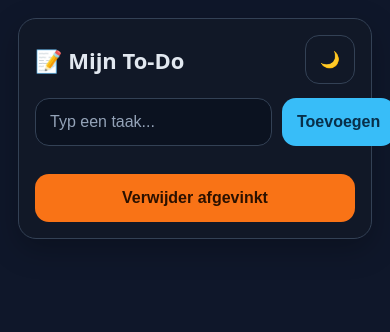
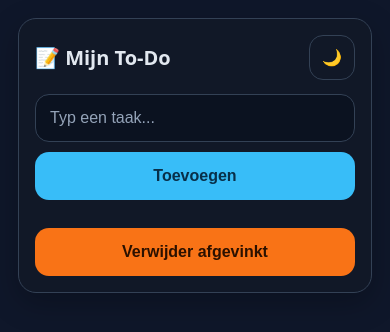
Before and after one commit to Fallenelysium/todo-app, a plain HTML site: page index.html in a window 390 px wide. Drawn offline with Linux system fonts and the light colour scheme.

Commit message:
Update style.css

```diff
--- a/assets/css/style.css
+++ b/assets/css/style.css
@@ -163,3 +163,27 @@ body{
   padding: 10px 12px;
   border-radius: 12px;
 }
+
+/* 📱 Mobiel: input en knoppen netjes onder elkaar */
+@media (max-width: 420px) {
+
+  /* input + toevoegen knop onder elkaar */
+  .add__form{
+    flex-direction: column;
+  }
+
+  /* knop wordt volle breedte */
+  .add__form .btn--primary{
+    width: 100%;
+  }
+
+  /* toggle knop iets compacter */
+  #themeToggle{
+    padding: 12px 12px;
+  }
+
+  /* titel iets kleiner */
+  .title{
+    font-size: 20px;
+  }
+}
```
